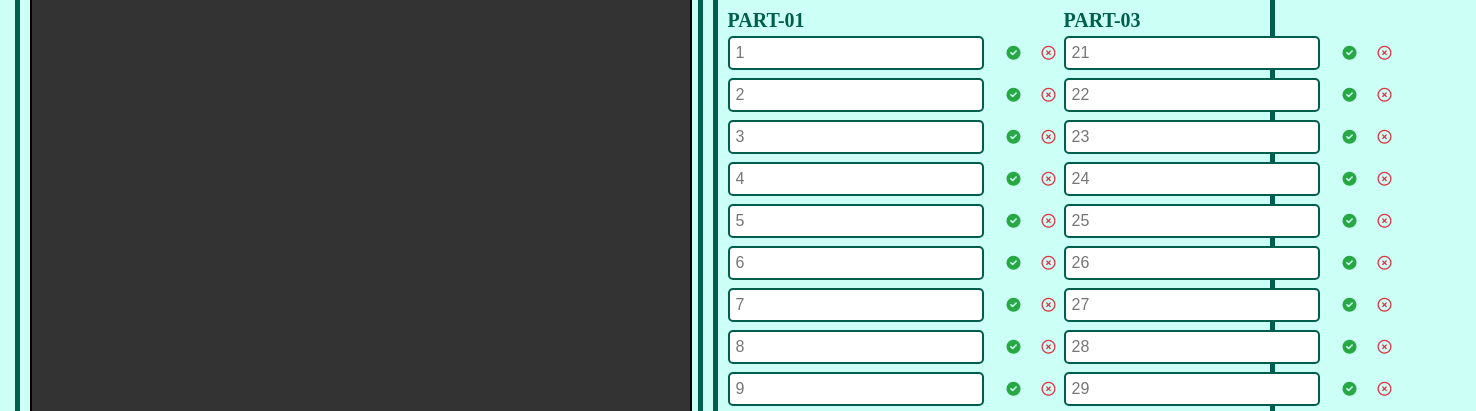
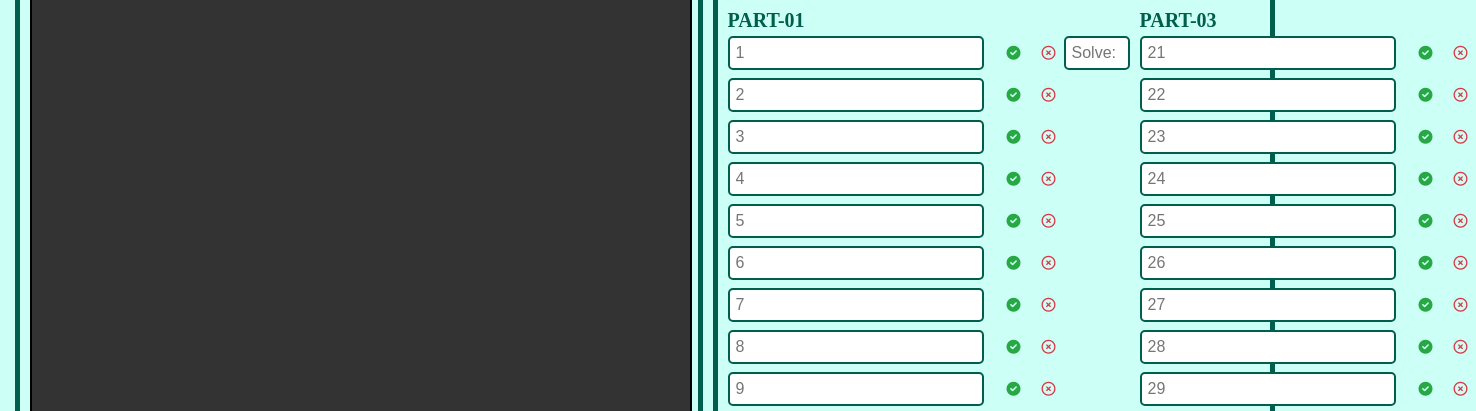
Before and after one commit to Mubashir42884/Computer-based-IELTS-Module-Practice-WebApp, a plain HTML site: page Listening/index.html in a window 1280 px wide. Both pictures are taken after a click on the button 1048 px from the left and 439 px from the top of the page. Shown: the part 387-798 px from the top of the page, 1476 px wide, since content can reach past the window. Drawn offline with Linux system fonts and the light colour scheme.

Commit message:
Answer Correction Modified

```diff
--- a/Listening/index.html
+++ b/Listening/index.html
@@ -81,51 +81,61 @@
                             <input type="text" class="answer-box" placeholder="1">
                             <button class="correct-btn"><i class="fa-solid fa-circle-check"></i></button>
                             <button class="wrong-btn"><i class="fa-regular fa-circle-xmark"></i></button>
+                            <input type="text" class="solve-box" placeholder="Solve:" disabled hidden>
                         </div>
                         <div class="answer-row">
                             <input type="text" class="answer-box" placeholder="2">
                             <button class="correct-btn"><i class="fa-solid fa-circle-check"></i></button>
                             <button class="wrong-btn"><i class="fa-regular fa-circle-xmark"></i></button>
+                            <input type="text" class="solve-box" placeholder="Solve:" disabled hidden>
                         </div>
                         <div class="answer-row">
                             <input type="text" class="answer-box" placeholder="3">
                             <button class="correct-btn"><i class="fa-solid fa-circle-check"></i></button>
                             <button class="wrong-btn"><i class="fa-regular fa-circle-xmark"></i></button>
+                            <input type="text" class="solve-box" placeholder="Solve:" disabled hidden>
                         </div>
                         <div class="answer-row">
                             <input type="text" class="answer-box" placeholder="4">
                             <button class="correct-btn"><i class="fa-solid fa-circle-check"></i></button>
                             <button class="wrong-btn"><i class="fa-regular fa-circle-xmark"></i></button>
+                            <input type="text" class="solve-box" placeholder="Solve:" disabled hidden>
                         </div>
                         <div class="answer-row">
                             <input type="text" class="answer-box" placeholder="5">
                             <button class="correct-btn"><i class="fa-solid fa-circle-check"></i></button>
                             <button class="wrong-btn"><i class="fa-regular fa-circle-xmark"></i></button>
+                            <input type="text" class="solve-box" placeholder="Solve:" disabled hidden>
                         </div>
                         <div class="answer-row">
                             <input type="text" class="answer-box" placeholder="6">
                             <button class="correct-btn"><i class="fa-solid fa-circle-check"></i></button>
                             <button class="wrong-btn"><i class="fa-regular fa-circle-xmark"></i></button>
+                            <input type="text" class="solve-box" placeholder="Solve:" disabled hidden>
                         </div>
                         <div class="answer-row">
                             <input type="text" class="answer-box" placeholder="7">
                             <button class="correct-btn"><i class="fa-solid fa-circle-check"></i></button>
                             <button class="wrong-btn"><i class="fa-regular fa-circle-xmark"></i></button>
+                            <input type="text" class="solve-box" placeholder="Solve:" disabled hidden>
                         </div>
                         <div class="answer-row">
                             <input type="text" class="answer-box" placeholder="8">
                             <button class="correct-btn"><i class="fa-solid fa-circle-check"></i></button>
                             <button class="wrong-btn"><i class="fa-regular fa-circle-xmark"></i></button>
+                            <input type="text" class="solve-box" placeholder="Solve:" disabled hidden>
                         </div>
                         <div class="answer-row">
                             <input type="text" class="answer-box" placeholder="9">
                             <button class="correct-btn"><i class="fa-solid fa-circle-check"></i></button>
                             <button class="wrong-btn"><i class="fa-regular fa-circle-xmark"></i></button>
+                            <input type="text" class="solve-box" placeholder="Solve:" disabled hidden>
                         </div>
                         <div class="answer-row">
                             <input type="text" class="answer-box" placeholder="10">
                             <button class="correct-btn"><i class="fa-solid fa-circle-check"></i></button>
                             <button class="wrong-btn"><i class="fa-regular fa-circle-xmark"></i></button>
+                            <input type="text" class="solve-box" placeholder="Solve:" disabled hidden>
                         </div>
 
                         <!-- PART-2 -->
@@ -134,51 +144,61 @@
                             <input type="text" class="answer-box" placeholder="11">
                             <button class="correct-btn"><i class="fa-solid fa-circle-check"></i></button>
                             <button class="wrong-btn"><i class="fa-regular fa-circle-xmark"></i></button>
+                            <input type="text" class="solve-box" placeholder="Solve:" disabled hidden>
                         </div>
                         <div class="answer-row">
                             <input type="text" class="answer-box" placeholder="12">
                             <button class="correct-btn"><i class="fa-solid fa-circle-check"></i></button>
                             <button class="wrong-btn"><i class="fa-regular fa-circle-xmark"></i></button>
+                            <input type="text" class="solve-box" placeholder="Solve:" disabled hidden>
                         </div>
                         <div class="answer-row">
                             <input type="text" class="answer-box" placeholder="13">
                             <button class="correct-btn"><i class="fa-solid fa-circle-check"></i></button>
                             <button class="wrong-btn"><i class="fa-regular fa-circle-xmark"></i></button>
+                            <input type="text" class="solve-box" placeholder="Solve:" disabled hidden>
                         </div>
                         <div class="answer-row">
                             <input type="text" class="answer-box" placeholder="14">
                             <button class="correct-btn"><i class="fa-solid fa-circle-check"></i></button>
                             <button class="wrong-btn"><i class="fa-regular fa-circle-xmark"></i></button>
+                            <input type="text" class="solve-box" placeholder="Solve:" disabled hidden>
                         </div>
                         <div class="answer-row">
                             <input type="text" class="answer-box" placeholder="15">
                             <button class="correct-btn"><i class="fa-solid fa-circle-check"></i></button>
                             <button class="wrong-btn"><i class="fa-regular fa-circle-xmark"></i></button>
+                            <input type="text" class="solve-box" placeholder="Solve:" disabled hidden>
                         </div>
                         <div class="answer-row">
                             <input type="text" class="answer-box" placeholder="16">
                             <button class="correct-btn"><i class="fa-solid fa-circle-check"></i></button>
                             <button class="wrong-btn"><i class="fa-regular fa-circle-xmark"></i></button>
+                            <input type="text" class="solve-box" placeholder="Solve:" disabled hidden>
                         </div>
                         <div class="answer-row">
                             <input type="text" class="answer-box" placeholder="17">
                             <button class="correct-btn"><i class="fa-solid fa-circle-check"></i></button>
                             <button class="wrong-btn"><i class="fa-regular fa-circle-xmark"></i></button>
+                            <input type="text" class="solve-box" placeholder="Solve:" disabled hidden>
                         </div>
                         <div class="answer-row">
                             <input type="text" class="answer-box" placeholder="18">
                             <button class="correct-btn"><i class="fa-solid fa-circle-check"></i></button>
                             <button class="wrong-btn"><i class="fa-regular fa-circle-xmark"></i></button>
+                            <input type="text" class="solve-box" placeholder="Solve:" disabled hidden>
                         </div>
                         <div class="answer-row">
                             <input type="text" class="answer-box" placeholder="19">
                             <button class="correct-btn"><i class="fa-solid fa-circle-check"></i></button>
                             <button class="wrong-btn"><i class="fa-regular fa-circle-xmark"></i></button>
+                            <input type="text" class="solve-box" placeholder="Solve:" disabled hidden>
                         </div>
                         <div class="answer-row">
                             <input type="text" class="answer-box" placeholder="20">
                             <button class="correct-btn"><i class="fa-solid fa-circle-check"></i></button>
                             <button class="wrong-btn"><i class="fa-regular fa-circle-xmark"></i></button>
+                            <input type="text" class="solve-box" placeholder="Solve:" disabled hidden>
                         </div>
                         <!-- Repeat for all inputs -->
                     </div>
@@ -190,51 +210,61 @@
                             <input type="text" class="answer-box" placeholder="21">
                             <button class="correct-btn"><i class="fa-solid fa-circle-check"></i></button>
                             <button class="wrong-btn"><i class="fa-regular fa-circle-xmark"></i></button>
+                            <input type="text" class="solve-box" placeholder="Solve:" disabled hidden>
                         </div>
                         <div class="answer-row">
                             <input type="text" class="answer-box" placeholder="22">
                             <button class="correct-btn"><i class="fa-solid fa-circle-check"></i></button>
                             <button class="wrong-btn"><i class="fa-regular fa-circle-xmark"></i></button>
+                            <input type="text" class="solve-box" placeholder="Solve:" disabled hidden>
                         </div>
                         <div class="answer-row">
                             <input type="text" class="answer-box" placeholder="23">
                             <button class="correct-btn"><i class="fa-solid fa-circle-check"></i></button>
                             <button class="wrong-btn"><i class="fa-regular fa-circle-xmark"></i></button>
+                            <input type="text" class="solve-box" placeholder="Solve:" disabled hidden>
                         </div>
                         <div class="answer-row">
                             <input type="text" class="answer-box" placeholder="24">
                             <button class="correct-btn"><i class="fa-solid fa-circle-check"></i></button>
                             <button class="wrong-btn"><i class="fa-regular fa-circle-xmark"></i></button>
+                            <input type="text" class="solve-box" placeholder="Solve:" disabled hidden>
                         </div>
                         <div class="answer-row">
                             <input type="text" class="answer-box" placeholder="25">
                             <button class="correct-btn"><i class="fa-solid fa-circle-check"></i></button>
                             <button class="wrong-btn"><i class="fa-regular fa-circle-xmark"></i></button>
+                            <input type="text" class="solve-box" placeholder="Solve:" disabled hidden>
                         </div>
                         <div class="answer-row">
                             <input type="text" class="answer-box" placeholder="26">
                             <button class="correct-btn"><i class="fa-solid fa-circle-check"></i></button>
                             <button class="wrong-btn"><i class="fa-regular fa-circle-xmark"></i></button>
+                            <input type="text" class="solve-box" placeholder="Solve:" disabled hidden>
                         </div>
                         <div class="answer-row">
                             <input type="text" class="answer-box" placeholder="27">
                             <button class="correct-btn"><i class="fa-solid fa-circle-check"></i></button>
                             <button class="wrong-btn"><i class="fa-regular fa-circle-xmark"></i></button>
+                            <input type="text" class="solve-box" placeholder="Solve:" disabled hidden>
                         </div>
                         <div class="answer-row">
                             <input type="text" class="answer-box" placeholder="28">
                             <button class="correct-btn"><i class="fa-solid fa-circle-check"></i></button>
                             <button class="wrong-btn"><i class="fa-regular fa-circle-xmark"></i></button>
+                            <input type="text" class="solve-box" placeholder="Solve:" disabled hidden>
                         </div>
                         <div class="answer-row">
                             <input type="text" class="answer-box" placeholder="29">
                             <button class="correct-btn"><i class="fa-solid fa-circle-check"></i></button>
                             <button class="wrong-btn"><i class="fa-regular fa-circle-xmark"></i></button>
+                            <input type="text" class="solve-box" placeholder="Solve:" disabled hidden>
                         </div>
                         <div class="answer-row">
                             <input type="text" class="answer-box" placeholder="30">
                             <button class="correct-btn"><i class="fa-solid fa-circle-check"></i></button>
                             <button class="wrong-btn"><i class="fa-regular fa-circle-xmark"></i></button>
+                            <input type="text" class="solve-box" placeholder="Solve:" disabled hidden>
                         </div>
 
                         <!-- PART-4 -->
@@ -243,51 +273,61 @@
                             <input type="text" class="answer-box" placeholder="31">
                             <button class="correct-btn"><i class="fa-solid fa-circle-check"></i></button>
                             <button class="wrong-btn"><i class="fa-regular fa-circle-xmark"></i></button>
+                            <input type="text" class="solve-box" placeholder="Solve:" disabled hidden>
                         </div>
                         <div class="answer-row">
                             <input type="text" class="answer-box" placeholder="32">
                             <button class="correct-btn"><i class="fa-solid fa-circle-check"></i></button>
                             <button class="wrong-btn"><i class="fa-regular fa-circle-xmark"></i></button>
+                            <input type="text" class="solve-box" placeholder="Solve:" disabled hidden>
                         </div>
                         <div class="answer-row">
                             <input type="text" class="answer-box" placeholder="33">
                             <button class="correct-btn"><i class="fa-solid fa-circle-check"></i></button>
                             <button class="wrong-btn"><i class="fa-regular fa-circle-xmark"></i></button>
+                            <input type="text" class="solve-box" placeholder="Solve:" disabled hidden>
                         </div>
                         <div class="answer-row">
                             <input type="text" class="answer-box" placeholder="34">
                             <button class="correct-btn"><i class="fa-solid fa-circle-check"></i></button>
                             <button class="wrong-btn"><i class="fa-regular fa-circle-xmark"></i></button>
+                            <input type="text" class="solve-box" placeholder="Solve:" disabled hidden>
                         </div>
                         <div class="answer-row">
                             <input type="text" class="answer-box" placeholder="35">
                             <button class="correct-btn"><i class="fa-solid fa-circle-check"></i></button>
                             <button class="wrong-btn"><i class="fa-regular fa-circle-xmark"></i></button>
+                            <input type="text" class="solve-box" placeholder="Solve:" disabled hidden>
                         </div>
                         <div class="answer-row">
                             <input type="text" class="answer-box" placeholder="36">
                             <button class="correct-btn"><i class="fa-solid fa-circle-check"></i></button>
                             <button class="wrong-btn"><i class="fa-regular fa-circle-xmark"></i></button>
+                            <input type="text" class="solve-box" placeholder="Solve:" disabled hidden>
                         </div>
                         <div class="answer-row">
                             <input type="text" class="answer-box" placeholder="37">
                             <button class="correct-btn"><i class="fa-solid fa-circle-check"></i></button>
                             <button class="wrong-btn"><i class="fa-regular fa-circle-xmark"></i></button>
+                            <input type="text" class="solve-box" placeholder="Solve:" disabled hidden>
                         </div>
                         <div class="answer-row">
                             <input type="text" class="answer-box" placeholder="38">
                             <button class="correct-btn"><i class="fa-solid fa-circle-check"></i></button>
                             <button class="wrong-btn"><i class="fa-regular fa-circle-xmark"></i></button>
+                            <input type="text" class="solve-box" placeholder="Solve:" disabled hidden>
                         </div>
                         <div class="answer-row">
                             <input type="text" class="answer-box" placeholder="39">
                             <button class="correct-btn"><i class="fa-solid fa-circle-check"></i></button>
                             <button class="wrong-btn"><i class="fa-regular fa-circle-xmark"></i></button>
+                            <input type="text" class="solve-box" placeholder="Solve:" disabled hidden>
                         </div>
                         <div class="answer-row">
                             <input type="text" class="answer-box" placeholder="40">
                             <button class="correct-btn"><i class="fa-solid fa-circle-check"></i></button>
                             <button class="wrong-btn"><i class="fa-regular fa-circle-xmark"></i></button>
+                            <input type="text" class="solve-box" placeholder="Solve:" disabled hidden>
                         </div>
                         <!-- Repeat for all inputs -->
                     </div>
--- a/Listening/script.js
+++ b/Listening/script.js
@@ -191,6 +191,7 @@ function updateProgressBar(currentTime, duration) {
 
 const correctButtons = document.querySelectorAll('.correct-btn');
 const wrongButtons = document.querySelectorAll('.wrong-btn');
+const solveBoxes = document.querySelectorAll('.solve-box'); // Select all solve boxes
 const scoreDisplay = document.getElementById('scoreDisplay');
 
 let score = 0;
@@ -203,6 +204,8 @@ correctButtons.forEach((button, index) => {
         if (!button.classList.contains('clicked')) {
             button.classList.add('clicked');
             wrongButtons[index].classList.remove('clicked'); // Unmark the wrong button if it was clicked
+            solveBoxes[index].disabled = true; // Disable the solve box if the answer is correct
+            solveBoxes[index].hidden = true; // Hide the solve box if the answer is correct
             score++;
             updateScore();
         }
@@ -219,6 +222,8 @@ wrongButtons.forEach((button, index) => {
             if (score > 0 && correctButtons[index].classList.contains('clicked')) {
                 score--;
             }
+            solveBoxes[index].disabled = false; // Enable the solve box if the answer is wrong
+            solveBoxes[index].hidden = false; // Unhide the solve box if the answer is wrong
             updateScore();
         }
     });
--- a/Listening/style.css
+++ b/Listening/style.css
@@ -427,6 +427,15 @@ input[type="file"] {
     margin-right: 10px;
 }
 
+.solve-box {
+    width: 50px;
+    padding: 6px;
+    font-size: 16px;
+    border-radius: 5px;
+    border: 2px solid #005e4c;
+    margin-right: 10px;
+}
+
 .correct-btn, .wrong-btn {
     padding: 8px;
     border: none;
```
